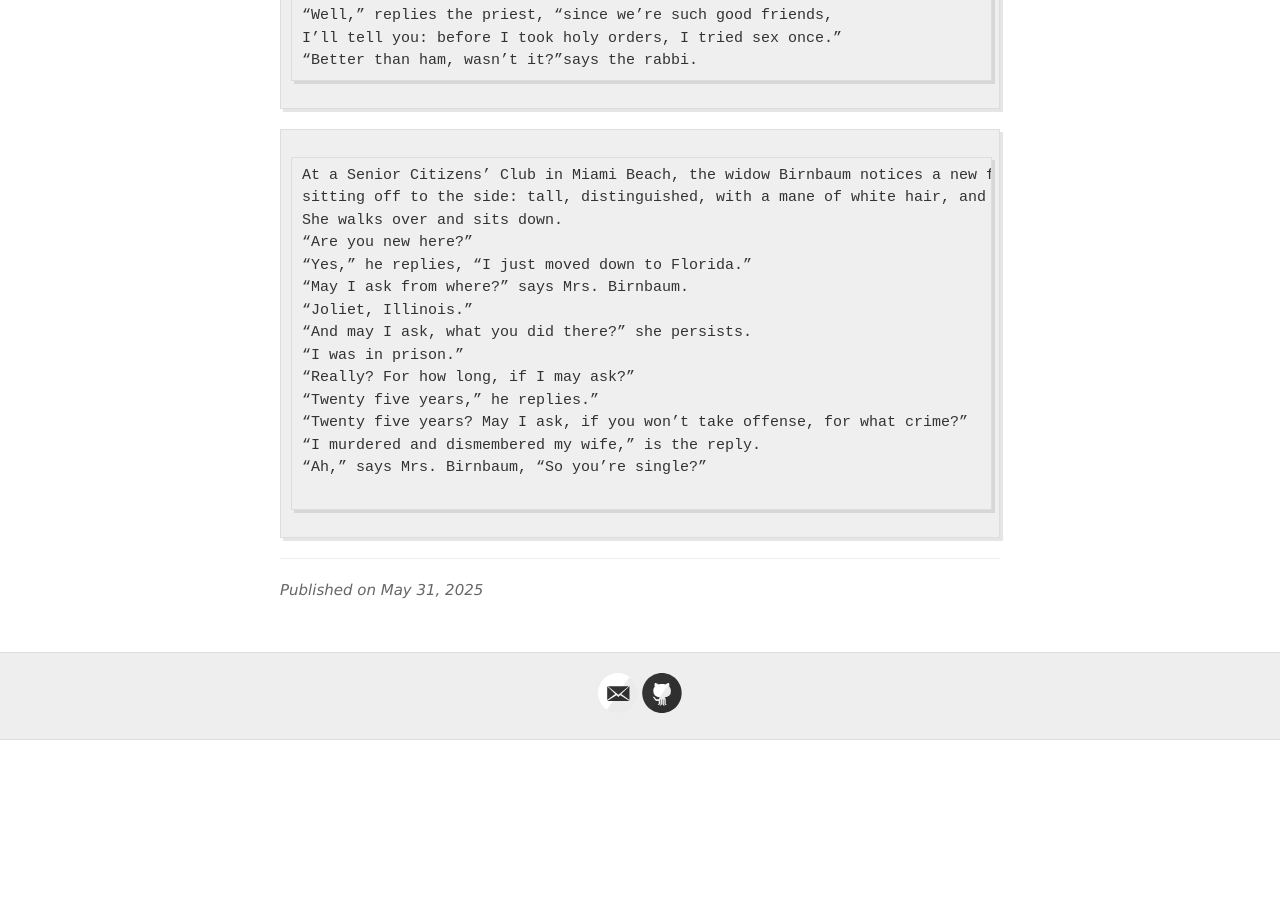
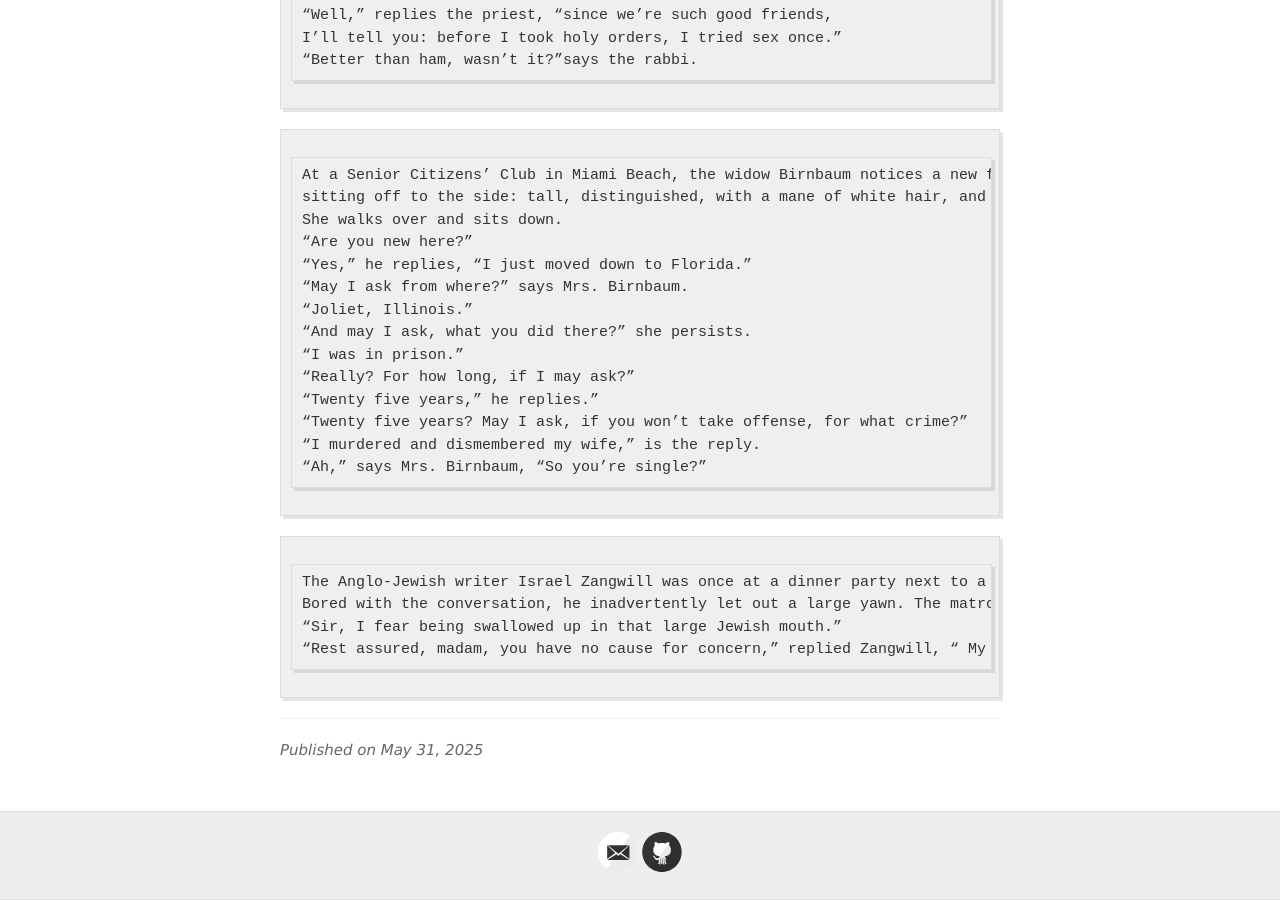
Before and after one commit to jvmallow/jvmallow.github.io, a Jekyll site: the page built from _posts/2025-05-31-Jewish_Humor.md, in a window 1280 px wide and 900 px high, scrolled down 5809 px. Built offline with Jekyll 4.4.1, drawn with Linux system fonts in a browser that asks for light colours; a script that is not in the unit is left out; before the commit the page ends 6549 px from its top, so only the background shows below that.

Commit message:
Update 2025-05-31-Jewish_Humor.md

```diff
--- a/_posts/2025-05-31-Jewish_Humor.md
+++ b/_posts/2025-05-31-Jewish_Humor.md
@@ -233,5 +233,10 @@ She walks over and sits down.
 “Twenty five years? May I ask, if you won’t take offense, for what crime?”
 “I murdered and dismembered my wife,” is the reply.
 “Ah,” says Mrs. Birnbaum, “So you’re single?”
-
 ~~~~~
+~~~~~
+The Anglo-Jewish writer Israel Zangwill was once at a dinner party next to a British matron.
+Bored with the conversation, he inadvertently let out a large yawn. The matron turned to him and said,
+“Sir, I fear being swallowed up in that large Jewish mouth.”
+“Rest assured, madam, you have no cause for concern,” replied Zangwill, “ My religion prohibits it.”
+~~~~~
```
